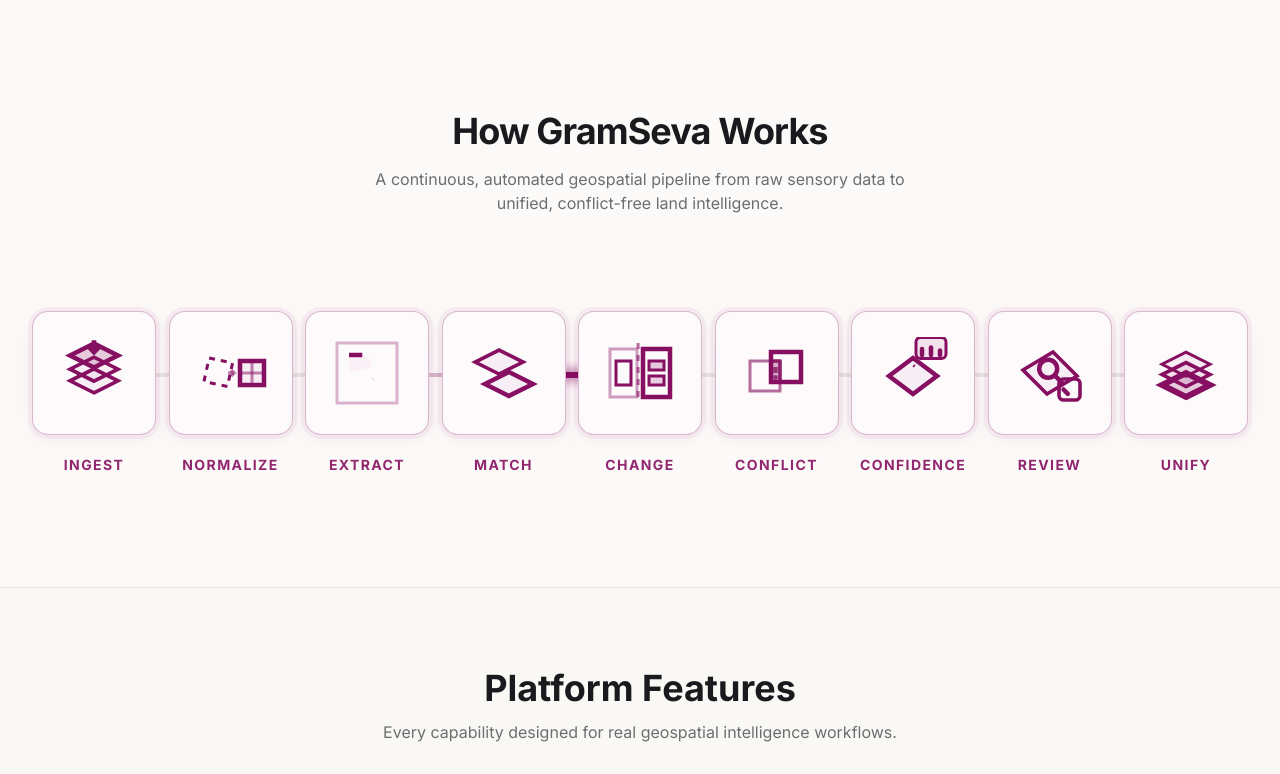
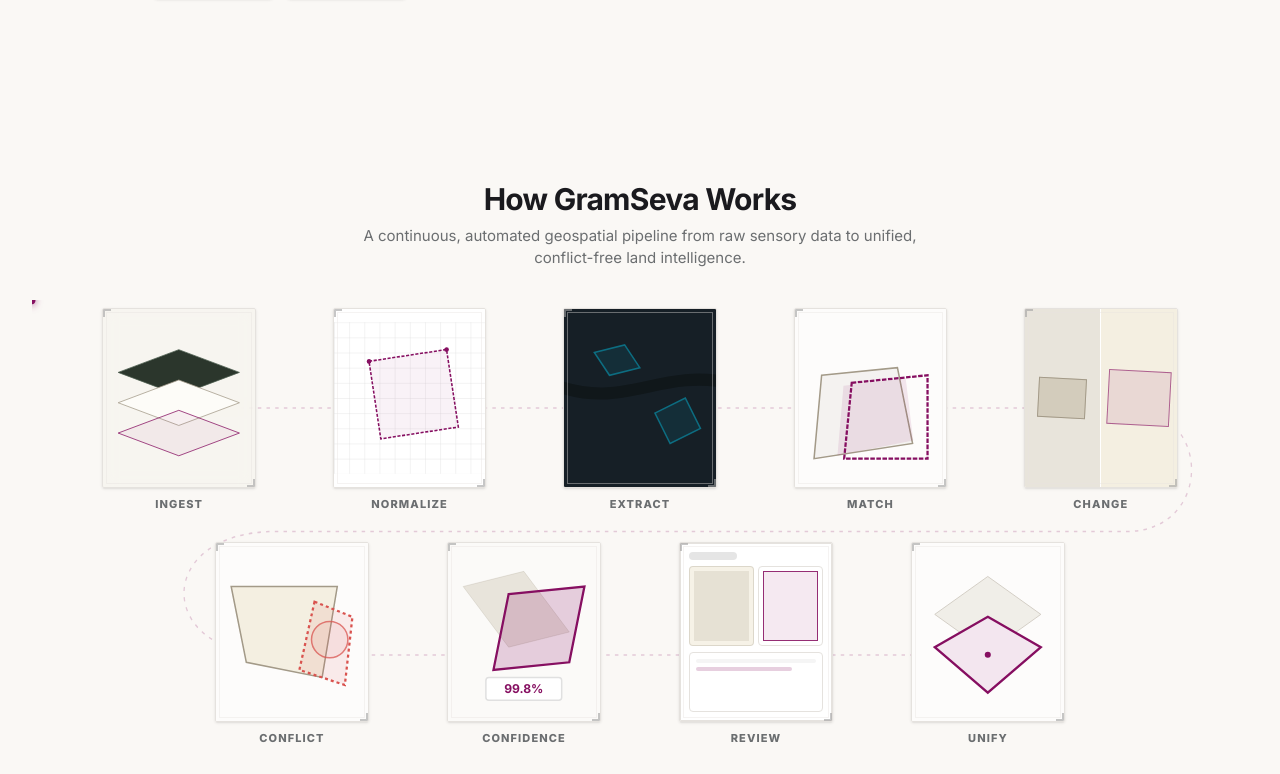
Before and after one commit to banupragathi/GramSeva, a Next.js app in the folder frontend/: page / in a window 1280 px wide. Shown: the part 1306-2080 px from the top of the page. Built offline with nearby package versions, Linux system fonts and the light colour scheme.

Commit message:
Redesign GramSeva Geospatial Pipeline workflow for 100svh fit

```diff
--- a/frontend/src/app/page.tsx
+++ b/frontend/src/app/page.tsx
@@ -31,6 +31,23 @@
   Network,
 } from "lucide-react";
 import AnimatedHeroMap from "@/components/AnimatedHeroMap";
+
+/*  SECTION REVEAL WRAPPER                                              */
+/* ------------------------------------------------------------------ */
+function SectionReveal({ children, className }: { children: React.ReactNode, className?: string }) {
+  return (
+    <motion.div
+      initial={{ opacity: 0, y: 12 }}
+      whileInView={{ opacity: 1, y: 0 }}
+      viewport={{ once: true }}
+      transition={{ duration: 0.5, ease: "easeOut" }}
+      className={className}
+    >
+      {children}
+    </motion.div>
+  );
+}
+
 /*  ANIMATED COUNTER                                                    */
 /* ------------------------------------------------------------------ */
 function AnimatedCounter({ end, suffix = "", label, delay = 0 }: { end: number; suffix?: string; label: string; delay?: number }) {
@@ -425,24 +442,39 @@
 );
 
 /* ================================================================== */
+/*  JOURNEY STAGE WRAPPER                                             */
+/* ================================================================== */
+const JourneyStage = ({ title, children, delay }: any) => (
+  <motion.div
+    initial={{ opacity: 0, scale: 0.95 }}
+    whileInView={{ opacity: 1, scale: 1 }}
+    viewport={{ once: true }}
+    transition={{ delay, duration: 0.5 }}
+    className="relative flex flex-col items-center shrink-0 w-[170px] xl:w-[12vw] max-w-[185px] snap-center group gap-2 z-10"
+  >
+    {/* GIS Window Frame */}
+    <div className="relative w-full h-[170px] xl:h-[180px] bg-white/40 backdrop-blur-sm border-[1.5px] border-border hover:border-[#860F61]/50 overflow-hidden transition-colors duration-500 rounded-[2px] shadow-sm">
+       {/* Inner surveyor frame */}
+       <div className="absolute inset-[3px] border border-border/40 pointer-events-none z-20" />
+       {children}
+       {/* Corner markers */}
+       <div className="absolute top-0 left-0 w-2 h-2 border-l-2 border-t-2 border-neutral-400 opacity-60 z-20" />
+       <div className="absolute bottom-0 right-0 w-2 h-2 border-r-2 border-b-2 border-neutral-400 opacity-60 z-20" />
+    </div>
+    {/* Stage Label seamlessly part of the UI, no pill */}
+    <span className="text-[11px] font-extrabold tracking-widest uppercase text-neutral-dark group-hover:text-[#860F61] transition-colors relative z-20">
+      {title}
+    </span>
+  </motion.div>
+);
+
+/* ================================================================== */
 /*  LANDING PAGE                                                        */
 /* ================================================================== */
 export default function LandingPage() {
   const { scrollYProgress } = useScroll();
   const heroOpacity = useTransform(scrollYProgress, [0, 0.15], [1, 0]);
   const heroScale = useTransform(scrollYProgress, [0, 0.15], [1, 0.98]);
-
-  const pipelineSteps = [
-    { icon: IngestVisual, label: "Ingest" },
-    { icon: NormalizeVisual, label: "Normalize" },
-    { icon: ExtractVisual, label: "Extract" },
-    { icon: MatchVisual, label: "Match" },
-    { icon: ChangeVisual, label: "Change" },
-    { icon: ConflictVisual, label: "Conflict" },
-    { icon: ConfidenceVisual, label: "Confidence" },
-    { icon: ReviewVisual, label: "Review" },
-    { icon: UnifyVisual, label: "Unify" },
-  ];
 
   return (
     <div className="min-h-screen bg-background">
@@ -496,17 +528,6 @@
           <div className="grid grid-cols-1 md:grid-cols-12 gap-6 md:gap-10 items-center">
             {/* Left Copy Column */}
             <div className="md:col-span-6 flex flex-col items-start text-left shrink-0">
-              <motion.div
-                initial={{ opacity: 0, y: 20 }}
-                animate={{ opacity: 1, y: 0 }}
-                transition={{ duration: 0.6 }}
-              >
-                <div className="inline-flex items-center gap-2 px-3 py-1.5 rounded-full bg-primary/8 border border-primary/15 mb-6">
-                  <Sparkles className="w-3.5 h-3.5 text-primary" />
-                  <span className="text-xs font-semibold text-primary tracking-wide">GEOSPATIAL INTELLIGENCE</span>
-                </div>
-              </motion.div>
-
               <motion.h1
                 initial={{ opacity: 0, y: 20 }}
                 animate={{ opacity: 1, y: 0 }}
@@ -573,8 +594,8 @@
       </motion.section>
 
       {/* ========== QUICK STATS ========== */}
-      <section className="py-8 bg-surface-card/30 border-y border-border">
-        <div className="max-w-4xl mx-auto px-6">
+      <section className="py-12 bg-background">
+        <SectionReveal className="max-w-4xl mx-auto px-6">
           <div className="flex flex-col md:flex-row items-center justify-between gap-6">
             <div className="flex items-center gap-2 px-3 py-1.5 rounded-md bg-[#860F61]/5 border border-[#860F61]/10">
               <div className="w-1.5 h-1.5 rounded-full bg-[#860F61] animate-pulse" />
@@ -588,12 +609,12 @@
               <AnimatedCounter end={43} label="Conflicts" delay={300} />
             </div>
           </div>
-        </div>
+        </SectionReveal>
       </section>
 
       {/* ========== WHY GRAMSEVA ========== */}
-      <section className="py-10 md:py-14 overflow-hidden">
-        <div className="max-w-5xl mx-auto px-6 flex flex-col items-center">
+      <section className="py-16 md:py-24 overflow-hidden bg-background">
+        <SectionReveal className="max-w-5xl mx-auto px-6 flex flex-col items-center">
 
           <motion.div
             initial={{ opacity: 0, y: 10 }}
@@ -736,82 +757,170 @@
               </ul>
             </motion.div>
           </div>
-        </div>
+        </SectionReveal>
       </section>
 
       {/* ========== HOW IT WORKS — PIPELINE ========== */}
-      <section id="pipeline" className="py-20 md:py-28 bg-surface-card/30 border-y border-border overflow-hidden">
-        <div className="w-full max-w-[95vw] xl:max-w-[1500px] mx-auto px-4 md:px-8">
+      <section id="pipeline" className="min-h-screen xl:min-h-0 xl:h-[calc(100svh-72px)] flex flex-col justify-center py-10 xl:py-2 bg-background overflow-hidden relative">
+        <SectionReveal className="w-full max-w-[95vw] xl:max-w-[1500px] mx-auto px-4 md:px-8 flex flex-col justify-center">
           <motion.div
             initial={{ opacity: 0, y: 20 }}
             whileInView={{ opacity: 1, y: 0 }}
             viewport={{ once: true }}
-            className="text-center mb-16 md:mb-24"
+            className="text-center mb-8 xl:mb-6"
           >
-            <h2 className="text-3xl md:text-4xl font-bold mb-4 tracking-tight">How GramSeva Works</h2>
-            <p className="text-neutral-dark max-w-xl mx-auto">
+            <h2 className="text-3xl md:text-3xl font-bold mb-2 tracking-tight">How GramSeva Works</h2>
+            <p className="text-neutral-dark max-w-xl mx-auto text-sm md:text-[15px]">
               A continuous, automated geospatial pipeline from raw sensory data to unified, conflict-free land intelligence.
             </p>
           </motion.div>
 
-          <div className="relative w-full mx-auto">
+          <div className="relative w-full max-w-[1400px] mx-auto px-4 md:px-12 py-2 mt-2">
 
-            {/* Background continuous animated pipeline connecting line (Desktop) */}
-            <div className="hidden md:block absolute top-[62px] left-[2%] right-[2%] h-[4px] bg-border/80 z-0 rounded-full">
-               {/* Animated continuous maroon particle flow */}
-               <motion.div
-                 className="absolute top-1/2 -translate-y-1/2 w-[25%] h-[4px] bg-gradient-to-r from-transparent via-[#860F61]/70 to-transparent rounded-full"
-                 animate={{ left: ["-25%", "100%"] }}
-                 transition={{ duration: 4.5, repeat: Infinity, ease: "linear" }}
-               />
-               <motion.div
-                 className="absolute top-1/2 -translate-y-1/2 w-[3%] h-[6px] bg-[#860F61] rounded-full shadow-[0_0_12px_#860F61]"
-                 animate={{ left: ["-5%", "105%"] }}
-                 transition={{ duration: 4.5, repeat: Infinity, ease: "linear", delay: 0 }}
-               />
+            {/* The SVG animated background path */}
+            <div className="absolute inset-0 pointer-events-none hidden xl:block z-0">
+               <svg viewBox="0 0 1400 446" className="w-full h-full" preserveAspectRatio="none">
+                  {/* Subtle winding path: snake right, drop, snake left, drop, snake right */}
+                  {/* Y values: Row 1 center at 104, Row 2 center at 342, Midpoint at 223 */}
+                  <path id="pipeline-path"
+                        d="M 140,104 L 1260,104 C 1360,104 1360,223 1260,223 L 280,223 C 140,223 140,342 280,342 L 1120,342"
+                        fill="none" stroke="#860F61" strokeWidth="1.5" strokeOpacity="0.2" strokeDasharray="4 6" />
+
+                  {/* Animated traveling particle */}
+                  <circle r="4" fill="#860F61" filter="drop-shadow(0px 0px 4px rgba(134,15,97,0.8))">
+                     <animateMotion dur="15s" repeatCount="indefinite" path="M 140,104 L 1260,104 C 1360,104 1360,223 1260,223 L 280,223 C 140,223 140,342 280,342 L 1120,342" />
+                  </circle>
+               </svg>
             </div>
 
-            {/* Pipeline Stage Nodes */}
-            <div className="flex flex-col md:flex-row justify-between items-center relative z-10 w-full">
-              {pipelineSteps.map((step, i) => (
-                  <motion.div
-                    key={step.label}
-                    initial={{ opacity: 0, y: 15 }}
-                    whileInView={{ opacity: 1, y: 0 }}
-                    viewport={{ once: true }}
-                    transition={{ delay: i * 0.08, duration: 0.5 }}
-                    className="flex flex-col items-center gap-5 relative group"
-                  >
-                    {/* Uniform Visual Node Container for all 9 stages */}
-                    <div className="relative w-28 h-28 md:w-[124px] md:h-[124px] rounded-2xl flex items-center justify-center overflow-hidden transition-all duration-300 bg-white border-[1.5px] border-[#860F61]/30 shadow-[0_4px_24px_rgba(134,15,97,0.06)] ring-4 ring-[#860F61]/5 hover:border-[#860F61] hover:shadow-[0_4px_24px_rgba(134,15,97,0.15)]">
-                      <div className="absolute inset-0 bg-[#860F61]/[0.02]" />
+            <div className="flex flex-col gap-6 xl:gap-[30px] relative z-10 w-full overflow-hidden xl:overflow-visible pb-2">
 
-                      {/* Embedded internal vector mini-viz explicitly enforcing #860F61 inheritance */}
-                      <step.icon className="w-[60px] h-[60px] md:w-[72px] md:h-[72px] z-10 text-[#860F61]" />
+              {/* ======== ROW 1 ======== */}
+              <div className="grid grid-cols-2 md:grid-cols-3 xl:grid-cols-5 gap-4 xl:gap-8 justify-items-center w-full">
+                {/* 1. INGEST */}
+                <JourneyStage title="Ingest" delay={0.0}>
+                  <div className="absolute inset-0 bg-[#ebe7db]/30" />
+                  <svg viewBox="0 0 100 100" className="absolute inset-0 w-full h-full">
+                    <motion.g animate={{ y: [-2, 2, -2] }} transition={{ duration: 7, repeat: Infinity, ease: "easeInOut" }}>
+                      <polygon points="10,35 50,20 90,35 50,50" fill="#2b362c" stroke="#4a5c4d" strokeWidth="0.5" />
+                      <polygon points="10,55 50,40 90,55 50,70" fill="#fdfcf8" stroke="#a39a88" strokeWidth="0.5" />
+                      <polygon points="10,75 50,60 90,75 50,90" fill="#860F61" fillOpacity="0.05" stroke="#860F61" strokeWidth="0.5" />
+                    </motion.g>
+                  </svg>
+                </JourneyStage>
+
+                {/* 2. NORMALIZE */}
+                <JourneyStage title="Normalize" delay={0.1}>
+                  <div className="absolute inset-0 bg-white" />
+                  <svg viewBox="0 0 100 100" className="absolute inset-0 w-full h-full">
+                    <pattern id="gridS" width="10" height="10" patternUnits="userSpaceOnUse"><path d="M 10 0 L 0 0 0 10" fill="none" stroke="#e0e0e0" strokeWidth="0.5" /></pattern>
+                    <rect width="100%" height="100%" fill="url(#gridS)" />
+                    <motion.g animate={{ rotate: [-10, 0, -10], scale: [1.1, 1, 1.1] }} style={{ transformOrigin: "50px 50px" }} transition={{ duration: 5, repeat: Infinity, ease: "easeInOut" }}>
+                      <polygon points="25,25 75,20 80,70 30,75" fill="#860F61" fillOpacity="0.05" stroke="#860F61" strokeWidth="1" strokeDasharray="2 1" />
+                      <circle cx="25" cy="25" r="1.5" fill="#860F61" />
+                      <circle cx="75" cy="20" r="1.5" fill="#860F61" />
+                    </motion.g>
+                  </svg>
+                </JourneyStage>
+
+                {/* 3. EXTRACT */}
+                <JourneyStage title="Extract" delay={0.2}>
+                  <div className="absolute inset-0 bg-[#161f26]">
+                    <svg viewBox="0 0 100 100" className="absolute inset-0 w-full h-full">
+                       <path d="M -10,40 C 40,60 60,30 110,40" stroke="#10171a" strokeWidth="8" fill="none" />
+                       <motion.g initial={{ opacity: 0 }} animate={{ opacity: [0, 1, 0.8, 1] }} transition={{ duration: 6, repeat: Infinity }}>
+                         <polygon points="20,20 40,15 50,30 30,35" fill="#00d8ff" fillOpacity="0.2" stroke="#00d8ff" strokeWidth="1" />
+                         <polygon points="60,60 80,50 90,70 70,80" fill="#00d8ff" fillOpacity="0.2" stroke="#00d8ff" strokeWidth="1" />
+                       </motion.g>
+                    </svg>
+                  </div>
+                </JourneyStage>
+
+                {/* 4. MATCH */}
+                <JourneyStage title="Match" delay={0.3}>
+                  <div className="absolute inset-0 bg-[#fdfcfb]" />
+                  <svg viewBox="0 0 100 100" className="absolute inset-0 w-full h-full">
+                    <g transform="translate(0, 10)">
+                       <motion.polygon points="25,25 75,20 85,70 20,80" fill="#a39a88" fillOpacity="0.1" stroke="#a39a88" strokeWidth="1" animate={{ x: [-8, 0, -8] }} transition={{ duration: 6, repeat: Infinity, ease: "easeInOut" }} />
+                       <motion.polygon points="30,30 80,25 80,80 25,80" fill="none" stroke="#860F61" strokeWidth="1.5" strokeDasharray="3 1" animate={{ x: [8, 0, 8] }} transition={{ duration: 6, repeat: Infinity, ease: "easeInOut" }} />
+                       <motion.polygon points="32,32 73,27 78,68 28,78" fill="#860F61" animate={{ fillOpacity: [0.05, 0.2, 0.05] }} stroke="none" transition={{ duration: 3, repeat: Infinity, ease: "easeInOut" }} />
+                    </g>
+                  </svg>
+                </JourneyStage>
+
+                {/* 5. CHANGE */}
+                <JourneyStage title="Change" delay={0.4}>
+                  <div className="flex w-full h-full">
+                     <div className="w-1/2 h-full bg-[#e8e4db] flex items-center justify-center border-r-[1px] border-white">
+                       <div className="w-12 h-10 border border-[#a39a88] bg-[#d3ccbc] rotate-3" />
+                     </div>
+                     <div className="w-1/2 h-full bg-[#f4efe1] flex items-center justify-center">
+                       <motion.div className="w-16 h-14 border border-[#860F61]/60 bg-[#860F61]/10 rotate-3" animate={{ scale: [0.95, 1, 0.95] }} transition={{ duration: 4, repeat: Infinity }} />
+                     </div>
+                  </div>
+                </JourneyStage>
+              </div>
+
+              {/* ======== ROW 2 ======== */}
+              <div className="grid grid-cols-2 md:grid-cols-2 xl:grid-cols-4 gap-4 xl:gap-8 justify-items-center w-full xl:w-[80%] mx-auto">
+                {/* 6. CONFLICT */}
+                <JourneyStage title="Conflict" delay={0.5}>
+                  <div className="absolute inset-0 bg-[#fdfcfb]" />
+                  <svg viewBox="0 0 100 100" className="absolute inset-0 w-full h-full">
+                     <polygon points="10,20 80,20 70,80 20,70" fill="#f4efe1" stroke="#a39a88" strokeWidth="1" />
+                     <polygon points="65,30 90,40 85,85 55,75" fill="#d9534f" fillOpacity="0.1" stroke="#d9534f" strokeWidth="1.5" strokeDasharray="2 2" />
+                     <motion.circle cx="75" cy="55" r="12" fill="#d9534f" fillOpacity="0.1" stroke="#d9534f" strokeWidth="1" animate={{ opacity: [0, 1, 0] }} transition={{ duration: 2, repeat: Infinity }} />
+                  </svg>
+                </JourneyStage>
+
+                {/* 7. CONFIDENCE */}
+                <JourneyStage title="Confidence" delay={0.6}>
+                  <div className="absolute inset-0 bg-[#fbfaf8]" />
+                  <svg viewBox="0 0 100 100" className="absolute inset-0 w-full h-full">
+                     <polygon points="10,20 50,10 80,50 40,60" fill="#e8e4db" stroke="#a39a88" strokeOpacity="0.3" strokeWidth="0.5" />
+                     <motion.polygon points="40,25 90,20 80,70 30,75" fill="#860F61" animate={{ fillOpacity: [0.1, 0.25, 0.1] }} stroke="#860F61" strokeWidth="1.5" transition={{ duration: 4, repeat: Infinity }} />
+                     <rect x="25" y="80" width="50" height="15" rx="2" fill="white" stroke="#e0e0e0" />
+                     <text x="50" y="90" fontSize="8" fontWeight="bold" fill="#860F61" textAnchor="middle">99.8%</text>
+                  </svg>
+                </JourneyStage>
+
+                {/* 8. REVIEW */}
+                <JourneyStage title="Review" delay={0.7}>
+                  <div className="absolute inset-0 bg-surface-card p-2 flex flex-col gap-1.5 border border-border">
+                    <div className="h-2 w-12 bg-neutral-200 rounded-sm" />
+                    <div className="flex gap-1 h-1/2">
+                      <div className="w-1/2 bg-[#f4efe1]/80 rounded-sm border border-[#a39a88]/30 flex p-1"><div className="w-full h-full bg-[#a39a88]/20" /></div>
+                      <div className="w-1/2 bg-white rounded-sm border border-border flex p-1"><motion.div className="w-full h-full bg-[#860F61]/10 border border-[#860F61]" animate={{ opacity: [0.5, 1, 0.5] }} transition={{ duration: 2, repeat: Infinity }} /></div>
                     </div>
+                    <div className="bg-white rounded border border-border p-1.5 flex flex-col gap-1 flex-1">
+                       <div className="h-1 w-full bg-neutral-100 rounded-full" />
+                       <div className="h-1 w-4/5 bg-[#860F61]/20 rounded-full" />
+                    </div>
+                  </div>
+                </JourneyStage>
 
-                    {/* Consistent Text Label */}
-                    <div className="flex flex-col items-center">
-                       <span className="text-xs md:text-sm uppercase tracking-widest font-bold text-center text-[#860F61]/90 group-hover:text-[#860F61] transition-colors">
-                         {step.label}
-                       </span>
-                    </div>
+                {/* 9. UNIFY */}
+                <JourneyStage title="Unify" delay={0.8}>
+                  <div className="absolute inset-0 bg-[#fdfcfb]" />
+                  <svg viewBox="0 0 100 100" className="absolute inset-0 w-full h-full">
+                     <g transform="translate(50, 50)">
+                       <motion.polygon points="0,-25 35,0 0,25 -35,0" fill="#e8e4db" stroke="#a39a88" strokeWidth="0.5" animate={{ y: [-20, 0], opacity: [1, 0] }} transition={{ duration: 2, repeat: Infinity, repeatDelay: 1 }} />
+                       <polygon points="0,-10 35,10 0,40 -35,10" fill="white" stroke="#860F61" strokeWidth="1.5" />
+                       <polygon points="0,-10 35,10 0,40 -35,10" fill="#860F61" fillOpacity="0.1" />
+                       <circle cx="0" cy="15" r="2" fill="#860F61" />
+                     </g>
+                  </svg>
+                </JourneyStage>
+              </div>
 
-                    {/* Mobile vertical connector (Hidden on desktop) */}
-                    {i < pipelineSteps.length - 1 && (
-                      <div className="md:hidden w-[2px] h-8 bg-[#860F61]/15 mt-3" />
-                    )}
-                  </motion.div>
-                )
-              )}
             </div>
           </div>
-        </div>
+        </SectionReveal>
       </section>
 
       {/* ========== FEATURES ========== */}
-      <section id="features" className="py-12 md:py-16 lg:py-20">
-        <div className="max-w-6xl mx-auto px-6">
+      <section id="features" className="py-20 md:py-28 bg-background">
+        <SectionReveal className="max-w-6xl mx-auto px-6">
           <motion.div
             initial={{ opacity: 0, y: 20 }}
             whileInView={{ opacity: 1, y: 0 }}
@@ -874,12 +983,12 @@
               delay={0.56}
             />
           </div>
-        </div>
+        </SectionReveal>
       </section>
 
       {/* ========== AI + GIS ========== */}
-      <section id="tech" className="py-20 md:py-28 bg-surface-card/50 border-y border-border">
-        <div className="max-w-6xl mx-auto px-6">
+      <section id="tech" className="py-24 md:py-32 bg-background">
+        <SectionReveal className="max-w-6xl mx-auto px-6">
           <motion.div
             initial={{ opacity: 0, y: 20 }}
             whileInView={{ opacity: 1, y: 0 }}
@@ -1023,12 +1132,12 @@
             </motion.div>
 
           </div>
-        </div>
+        </SectionReveal>
       </section>
 
       {/* ========== DATASETS ========== */}
-      <section id="datasets" className="py-12 md:py-20">
-        <div className="max-w-6xl mx-auto px-6">
+      <section id="datasets" className="py-20 md:py-28 bg-background">
+        <SectionReveal className="max-w-6xl mx-auto px-6">
           <motion.div
             initial={{ opacity: 0, y: 20 }}
             whileInView={{ opacity: 1, y: 0 }}
@@ -1206,11 +1315,11 @@
               </div>
             </motion.div>
           </div>
-        </div>
+        </SectionReveal>
       </section>
 
       {/* ========== FINAL CTA ========== */}
-      <section className="relative py-24 md:py-32 bg-[#fbfaf8] border-t border-border overflow-hidden flex items-center justify-center min-h-[60vh]">
+      <section className="relative py-28 md:py-36 bg-background overflow-hidden flex items-center justify-center min-h-[60vh]">
         {/* Subtle Background Geospatial Environment */}
         <div className="absolute inset-0 pointer-events-none overflow-hidden flex items-center justify-center">
            {/* Primary Photorealistic Imagery with Subtle Cinematic Drift */}
@@ -1261,7 +1370,7 @@
            </svg>
         </div>
 
-        <div className="relative z-10 max-w-4xl mx-auto px-6 text-center">
+        <SectionReveal className="relative z-10 max-w-4xl mx-auto px-6 text-center">
           <motion.h2
             initial={{ opacity: 0, y: 20 }}
             whileInView={{ opacity: 1, y: 0 }}
@@ -1294,11 +1403,11 @@
               <ArrowRight className="w-5 h-5" />
             </Link>
           </motion.div>
-        </div>
+        </SectionReveal>
       </section>
 
       {/* ========== FOOTER ========== */}
-      <footer className="py-8 border-t border-border">
+      <footer className="py-8 bg-background">
         <div className="max-w-7xl mx-auto px-6 flex flex-col md:flex-row items-center justify-between gap-4">
           <img
             src="/gramseva-logo.png"
```
